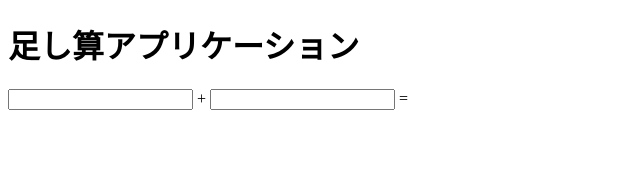
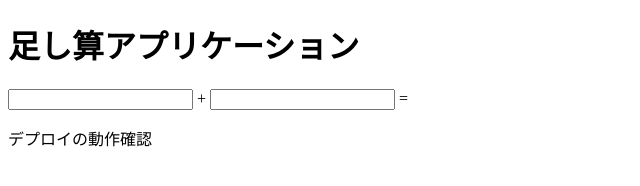
Before and after one commit to yukun5381/udemy-github-actions, a plain HTML site: page frontend/index.html in a window 1280 px wide. Shown: the whole page, without its empty margins (0-640 px from the left). Drawn offline with Linux system fonts and the light colour scheme.

Commit message:
update index.html

```diff
--- a/frontend/index.html
+++ b/frontend/index.html
@@ -13,6 +13,7 @@
       =
       <span id="sum"></span>
     </div>
+    <p>デプロイの動作確認</p>
     <script src="main.js"></script>
   </body>
 </html>
```
